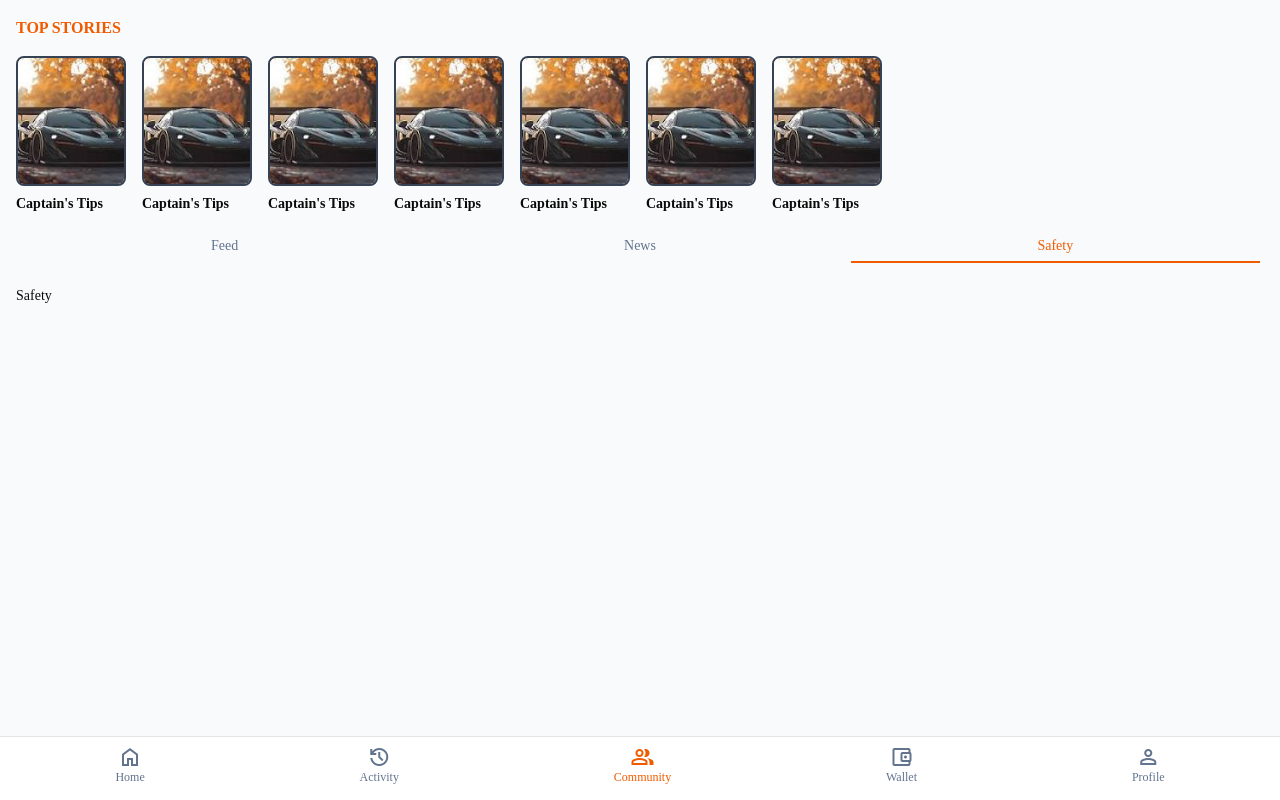
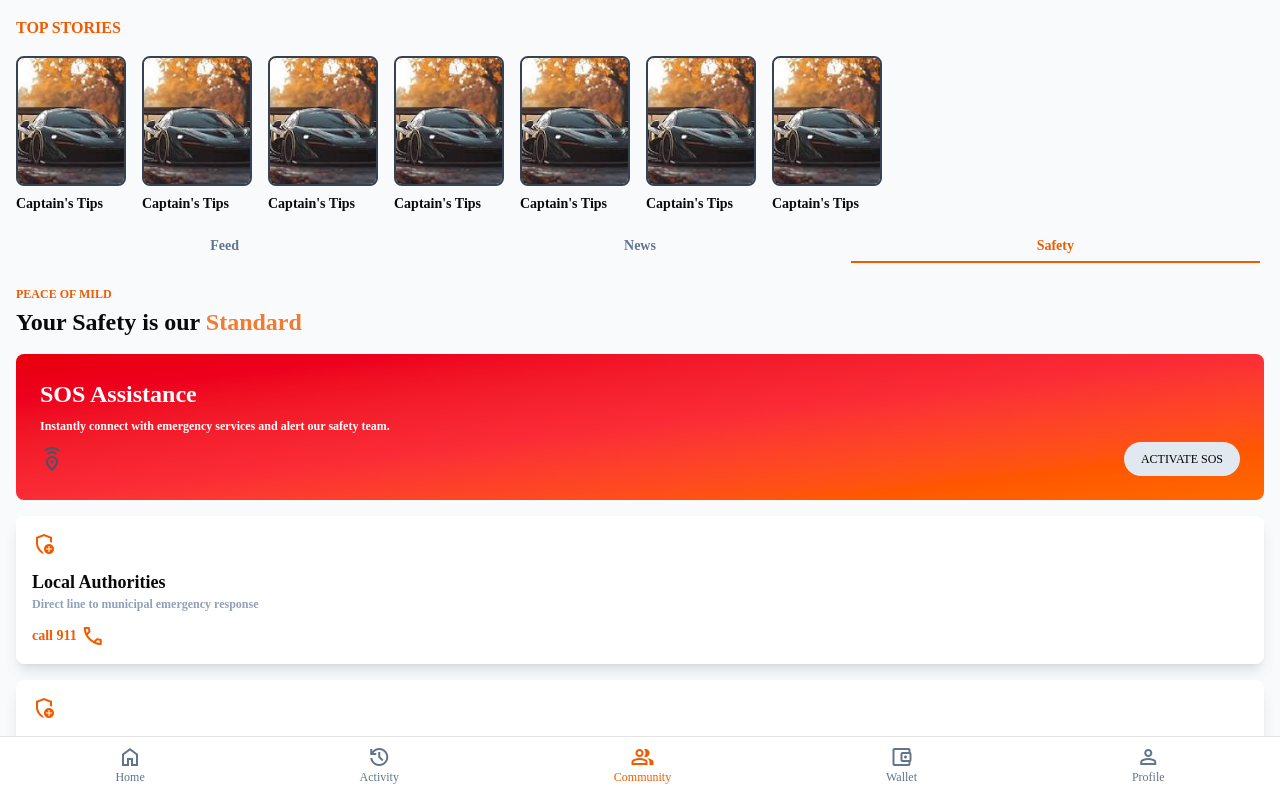
Before and after one commit to Ankur33657/uber-frontend, a Next.js app: page /community in a window 1280 px wide. Both pictures are taken after a click on the tab "Safety". Shown: the top 800 px of the page. Built offline with nearby package versions, Linux system fonts and the light colour scheme.

Commit message:
feat:add news and safety ui

```diff
--- a/app/authProvider.tsx
+++ b/app/authProvider.tsx
@@ -8,7 +8,7 @@ export function AuthProvider({ children }: { children: React.ReactNode }) {
     return (
       <div className="min-h-screen flex flex-col bg-gray-50">
         <div className="flex-1 pb-18">{children}</div>
-        <div className="fixed bottom-0 left-0 w-full h-16 bg-white border-t shadow-md ">
+        <div className="fixed bottom-0 left-0 w-full h-16 bg-white border-t shadow-md z-1000 ">
           <MobileNavbar />
         </div>
       </div>
--- a/app/community/page.tsx
+++ b/app/community/page.tsx
@@ -25,13 +25,13 @@ const Community = () => {
 
       <Tabs defaultValue="feed" className="w-full ">
         <TabsList className="w-full flex justify-around" variant="line">
-          <TabsTrigger value="feed" className="flex-1 text-center">
+          <TabsTrigger value="feed" className="flex-1 text-center font-bold">
             Feed
           </TabsTrigger>
-          <TabsTrigger value="news" className="flex-1 text-center">
+          <TabsTrigger value="news" className="flex-1 text-center font-bold">
             News
           </TabsTrigger>
-          <TabsTrigger value="safety" className="flex-1 text-center">
+          <TabsTrigger value="safety" className="flex-1 text-center font-bold">
             Safety
           </TabsTrigger>
         </TabsList>
--- a/app/home/page.tsx
+++ b/app/home/page.tsx
@@ -7,7 +7,7 @@ export default function Home() {
   return (
     <APIProvider apiKey={process.env.NEXT_PUBLIC_MAP_API_KEY || ""}>
       <div className="h-[calc(100vh-64px)] relative">
-        <Map
+        {/*<Map
           zoom={10}
           center={position}
           mapId={process.env.NEXT_PUBLIC_MAP_ID}
@@ -16,10 +16,10 @@ export default function Home() {
         >
           <Direction />
           <AdvancedMarker position={position} />
-        </Map>
+        </Map>*/}
 
         {/* Bottom Panel */}
-        <div className="absolute bottom-0 left-0 right-0 z-[999] p-3">
+        <div className="absolute bottom-0 left-0 right-0 z-50 p-3">
           <div className="bg-white rounded-sm shadow-lg p-3 max-w-md mx-auto">
             <div className="flex justify-between items-center p-2 bg-slate-100 rounded-md">
               <div className="flex flex-row gap-2 items-center">
--- /dev/null
+++ b/components/cards/helpCard.tsx
@@ -0,0 +1,19 @@
+const HelpCard = () => {
+  return (
+    <div className="flex flex-col rounded-md shadow-lg p-4 bg-white gap-3">
+      <span className="material-symbols-outlined text-primary text-[48px]">
+        add_moderator
+      </span>
+      <div className="flex flex-col">
+        <h1 className="text-lg font-bold">Local Authorities</h1>
+        <h2 className="text-xs text-slate-400 font-bold">
+          Direct line to municipal emergency response
+        </h2>
+      </div>
+      <p className="flex flex-row gap-1 text-md items-center text-primary font-bold">
+        call 911 <span className="material-symbols-outlined">call</span>
+      </p>
+    </div>
+  );
+};
+export default HelpCard;
--- /dev/null
+++ b/components/cards/sosCard.tsx
@@ -0,0 +1,18 @@
+import { Badge } from "../ui/badge";
+const SosCard = () => {
+  return (
+    <div className="flex flex-col gap-2 bg-linear-to-br from-red-600 via-red-500 to-orange-500 rounded-md p-6">
+      <h1 className="text-2xl text-white font-bold">SOS Assistance</h1>
+      <p className="text-xs text-white font-bold">
+        Instantly connect with emergency services and alert our safety team.
+      </p>
+      <div className="flex flex-row justify-between items-center">
+        <span className="material-symbols-outlined text-slate-600 text-4xl">
+          emergency_share
+        </span>
+        <Badge className="uppercase">Activate SOS</Badge>
+      </div>
+    </div>
+  );
+};
+export default SosCard;
--- a/components/community/safety.tsx
+++ b/components/community/safety.tsx
@@ -1,4 +1,53 @@
+import SosCard from "../cards/sosCard";
+import HelpCard from "../cards/helpCard";
+import { Badge } from "../ui/badge";
 const Safety = () => {
-  return <div>Safety</div>;
+  return (
+    <div className="flex flex-col gap-4">
+      <div className="flex flex-col gap-1">
+        <p className="text-xs uppercase font-bold text-primary">
+          peace of mild
+        </p>
+        <p className="text-2xl font-bold">
+          Your Safety is our <span className="text-primary/80">Standard</span>
+        </p>
+      </div>
+
+      <SosCard />
+      <HelpCard />
+      <HelpCard />
+      <h1 className="text-lg text-primary font-bold">Safety Essentials</h1>
+      {[1, 2, 3].map((item, idx) => (
+        <div
+          key={idx}
+          className="flex flex-col gap-2 bg-white rounded-lg shadow-lg py-6 px-4"
+        >
+          <h1 className="text-lg font-bold">Verify Your Ride</h1>
+          <p className="text-xs text-slate-600">
+            Always match the license plate, vehicle make, and driver photo in
+            the app before entering the vehicle.
+          </p>
+          <h1 className="text-sm font-bold uppercase text-primary">
+            Protocol 0{idx + 1}
+          </h1>
+        </div>
+      ))}
+      <div className="bg-white px-4 py-6 rounded-md flex flex-col gap-3 shadow-lg">
+        <h1 className="text-lg font-bold "> Community Guidelines</h1>
+        {[1, 2, 3].map((item, idx) => (
+          <div key={idx} className="flex flex-row gap-2 items-center">
+            <span className="material-symbols-outlined text-primary ">
+              check_circle
+            </span>
+            <p className="text-sm text-slate-600 ">
+              Respect is mutual. We maintain a zero-tolerance policy for
+              harassment or discrimination of any kind.
+            </p>
+          </div>
+        ))}
+        <Badge>Read Full Editorial Standards</Badge>
+      </div>
+    </div>
+  );
 };
 export default Safety;
--- a/components/navbar/mobileNavbar.tsx
+++ b/components/navbar/mobileNavbar.tsx
@@ -4,7 +4,7 @@ const MobileNavbar = () => {
   const pathname = usePathname();
   const route = useRouter();
   return (
-    <div className="flex items-center justify-around z-50 p-2">
+    <div className="flex items-center justify-around  p-2">
       {MobileNavbarItems.map((item) => {
         const isActive = pathname === item?.route;
         return (
```
